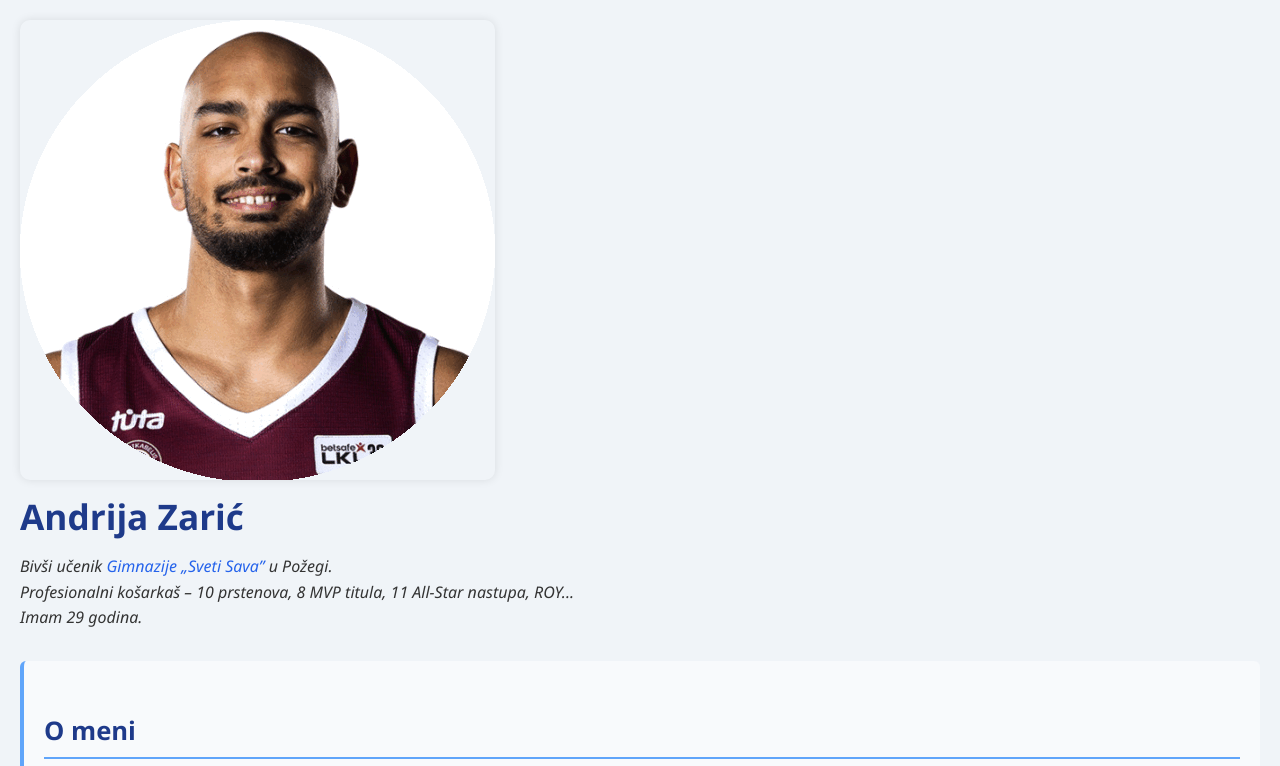
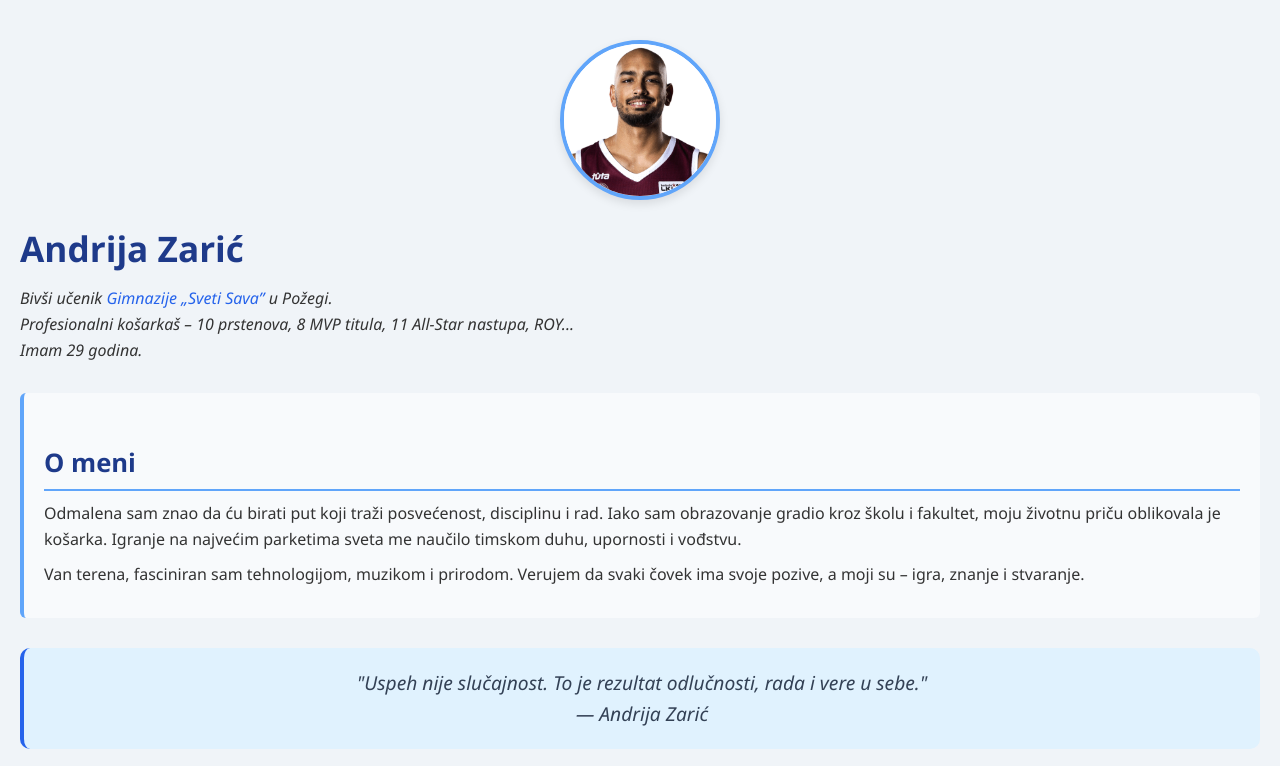
Before and after one commit to AZaric24/skzaka, a plain HTML site: page index.html in a window 1280 px wide. Shown: the top 766 px of the page. Drawn offline with Linux system fonts and the light colour scheme.

Commit message:
Add files via upload

```diff
--- a/index.html
+++ b/index.html
@@ -74,7 +74,7 @@
     <footer>
         <p><a href="kontakt.html">📬 Kontakt informacije</a></p>
         <div class="certificate">
-            <img src="https://upload.wikimedia.org/wikipedia/commons/6/62/HTML5_logo_and_wordmark.svg" alt="HTML5 sertifikat">
+
             <span> | HTML5 Certified | © 2025 Andrija Zarić</span>
         </div>
     </footer>
--- a/style.css
+++ b/style.css
@@ -177,3 +177,14 @@ table th {
     margin: 0;
     font-size: 1.2em;
 }
+.profile-pic {
+    width: 160px;
+    height: 160px;
+    object-fit: cover;
+    border-radius: 50%;
+    border: 4px solid #60a5fa;
+    display: block;
+    margin: 20px auto;
+    box-shadow: 0 4px 10px rgba(0, 0, 0, 0.1);
+    background-color: white;
+}
```
Also changed, not shown: kontakt.html (+1 -1 lines).
